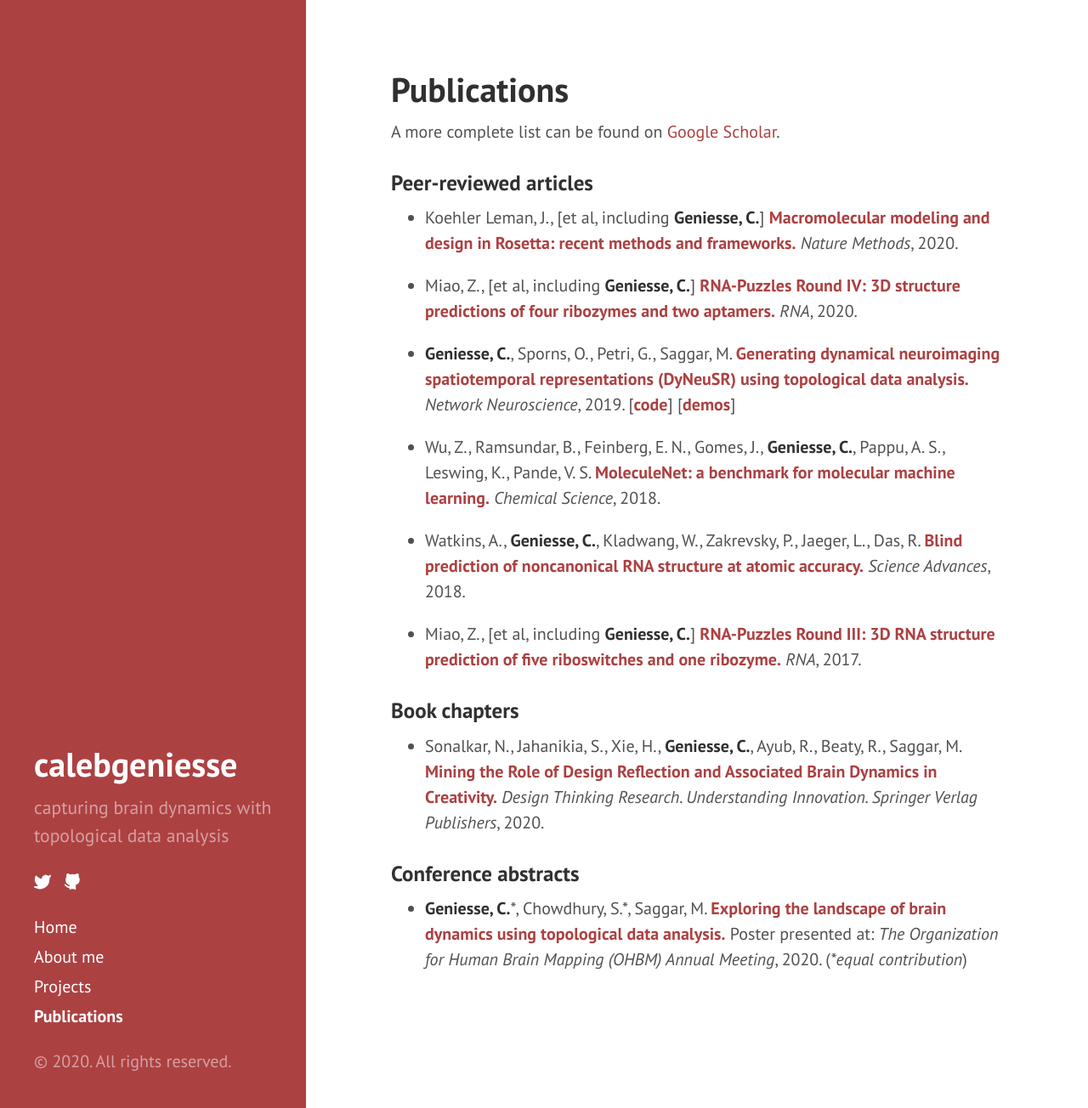
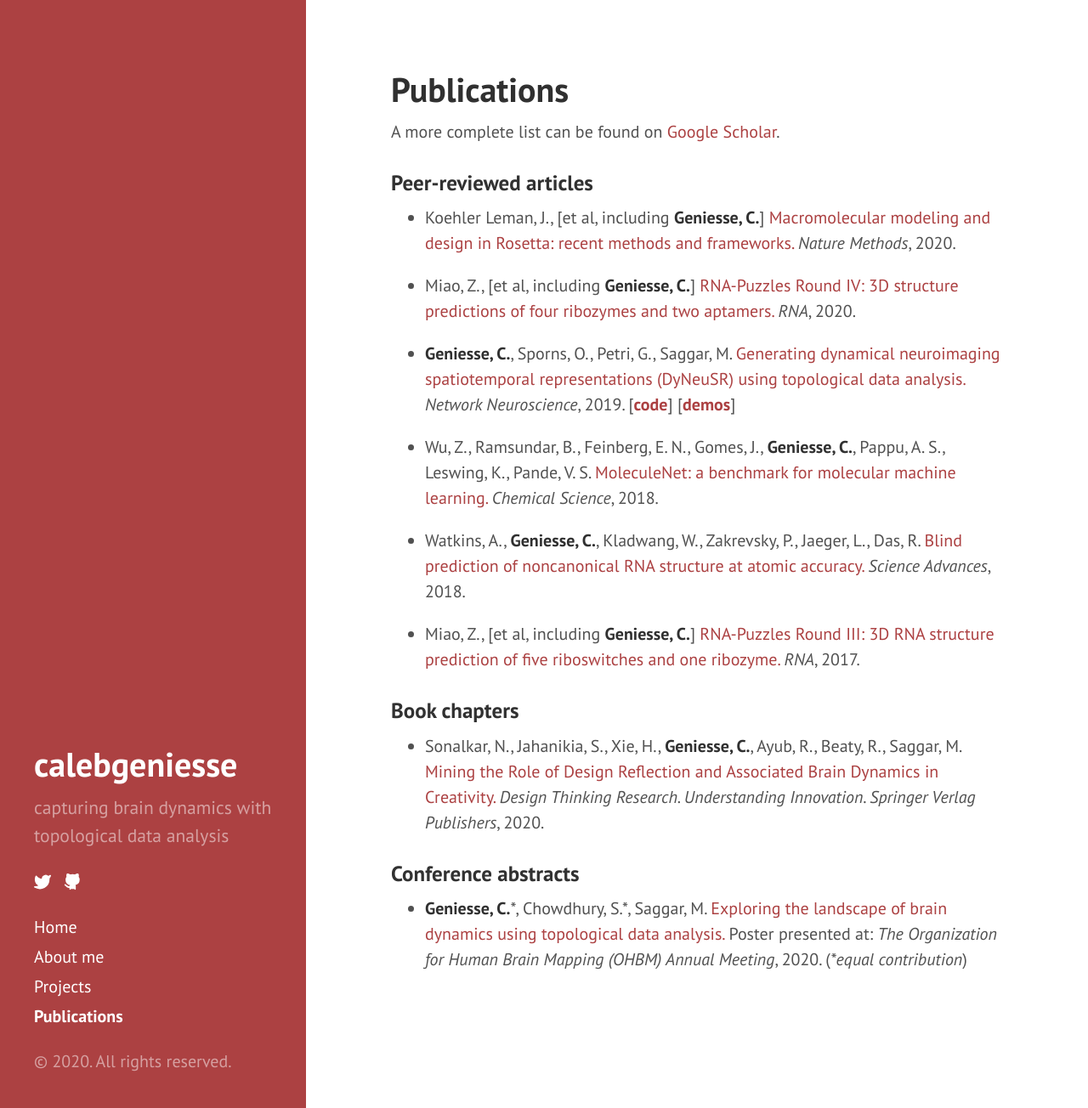
Before and after one commit to calebgeniesse/calebgeniesse.github.io, a Jekyll site: the page built from publications.md, in a window 1280 px wide and 1304 px high. Shown: the whole window at 85% size. Built offline with Jekyll 4.4.1, drawn with Linux system fonts in a browser that asks for light colours.

Commit message:
revert bold titles

```diff
--- a/publications.md
+++ b/publications.md
@@ -9,27 +9,27 @@ A more complete list can be found on [Google Scholar](https://scholar.google.com
 
 ### Peer-reviewed articles
 
-- Koehler Leman, J., \[et al, including **Geniesse, C.**\] [**Macromolecular modeling and design in Rosetta: recent methods and frameworks.**](https://doi.org/10.1038/s41592-020-0848-2) *Nature Methods*, 2020.
+- Koehler Leman, J., \[et al, including **Geniesse, C.**\] [Macromolecular modeling and design in Rosetta: recent methods and frameworks.](https://doi.org/10.1038/s41592-020-0848-2) *Nature Methods*, 2020.
 
-- Miao, Z., \[et al, including **Geniesse, C.**\] [**RNA-Puzzles Round IV: 3D structure predictions of four ribozymes and two aptamers.**](https://doi.org/10.1261/rna.075341.120) *RNA*, 2020.
+- Miao, Z., \[et al, including **Geniesse, C.**\] [RNA-Puzzles Round IV: 3D structure predictions of four ribozymes and two aptamers.](https://doi.org/10.1261/rna.075341.120) *RNA*, 2020.
 
-- **Geniesse, C.**, Sporns, O., Petri, G., Saggar, M. [**Generating dynamical neuroimaging spatiotemporal representations (DyNeuSR) using topological data analysis.**](https://doi.org/10.1162/netn_a_00093) *Network Neuroscience*, 2019. [[**code**](https://braindynamicslab.github.io/dyneusr)] [[**demos**](https://braindynamicslab.github.io/dyneusr/demo/)]
+- **Geniesse, C.**, Sporns, O., Petri, G., Saggar, M. [Generating dynamical neuroimaging spatiotemporal representations (DyNeuSR) using topological data analysis.](https://doi.org/10.1162/netn_a_00093) *Network Neuroscience*, 2019. [[**code**](https://braindynamicslab.github.io/dyneusr)] [[**demos**](https://braindynamicslab.github.io/dyneusr/demo/)]
 
-- Wu, Z., Ramsundar, B., Feinberg, E. N., Gomes, J., **Geniesse, C.**, Pappu, A. S., Leswing, K., Pande, V. S. [**MoleculeNet: a benchmark for molecular machine learning.**](https://doi.org/10.1039/C7SC02664A) *Chemical Science*, 2018.
+- Wu, Z., Ramsundar, B., Feinberg, E. N., Gomes, J., **Geniesse, C.**, Pappu, A. S., Leswing, K., Pande, V. S. [MoleculeNet: a benchmark for molecular machine learning.](https://doi.org/10.1039/C7SC02664A) *Chemical Science*, 2018.
 
-- Watkins, A., **Geniesse, C.**, Kladwang, W., Zakrevsky, P., Jaeger, L., Das, R. [**Blind prediction of noncanonical RNA structure at atomic accuracy.**](https://doi.org/10.1126/sciadv.aar5316) *Science Advances*, 2018.
+- Watkins, A., **Geniesse, C.**, Kladwang, W., Zakrevsky, P., Jaeger, L., Das, R. [Blind prediction of noncanonical RNA structure at atomic accuracy.](https://doi.org/10.1126/sciadv.aar5316) *Science Advances*, 2018.
 
-- Miao, Z., \[et al, including **Geniesse, C.**\] [**RNA-Puzzles Round III: 3D RNA structure prediction of five riboswitches and one ribozyme.**](https://doi.org/10.1261/rna.060368.116) *RNA*, 2017.
+- Miao, Z., \[et al, including **Geniesse, C.**\] [RNA-Puzzles Round III: 3D RNA structure prediction of five riboswitches and one ribozyme.](https://doi.org/10.1261/rna.060368.116) *RNA*, 2017.
 
 
 
 
 ### Book chapters
 
-- Sonalkar, N., Jahanikia, S., Xie, H., **Geniesse, C.**, Ayub, R., Beaty, R., Saggar, M. [**Mining the Role of Design Reflection and Associated Brain Dynamics in Creativity.**](https://doi.org/10.1007/978-3-030-28960-7_10) *Design Thinking Research. Understanding Innovation. Springer Verlag Publishers*, 2020.
+- Sonalkar, N., Jahanikia, S., Xie, H., **Geniesse, C.**, Ayub, R., Beaty, R., Saggar, M. [Mining the Role of Design Reflection and Associated Brain Dynamics in Creativity.](https://doi.org/10.1007/978-3-030-28960-7_10) *Design Thinking Research. Understanding Innovation. Springer Verlag Publishers*, 2020.
 
 
 
 ### Conference abstracts
 
-- **Geniesse, C.**\*, Chowdhury, S.\*, Saggar, M. [**Exploring the landscape of brain dynamics using topological data analysis.**](https://github.com/calebgeniesse/calebgeniesse.github.io/blob/master/public/posters/Geniesse-Chowdhury-2020-OHBM.pdf) Poster presented at: *The Organization for Human Brain Mapping (OHBM) Annual Meeting*, 2020. (*\*equal contribution*)
+- **Geniesse, C.**\*, Chowdhury, S.\*, Saggar, M. [Exploring the landscape of brain dynamics using topological data analysis.](https://github.com/calebgeniesse/calebgeniesse.github.io/blob/master/public/posters/Geniesse-Chowdhury-2020-OHBM.pdf) Poster presented at: *The Organization for Human Brain Mapping (OHBM) Annual Meeting*, 2020. (*\*equal contribution*)
```
